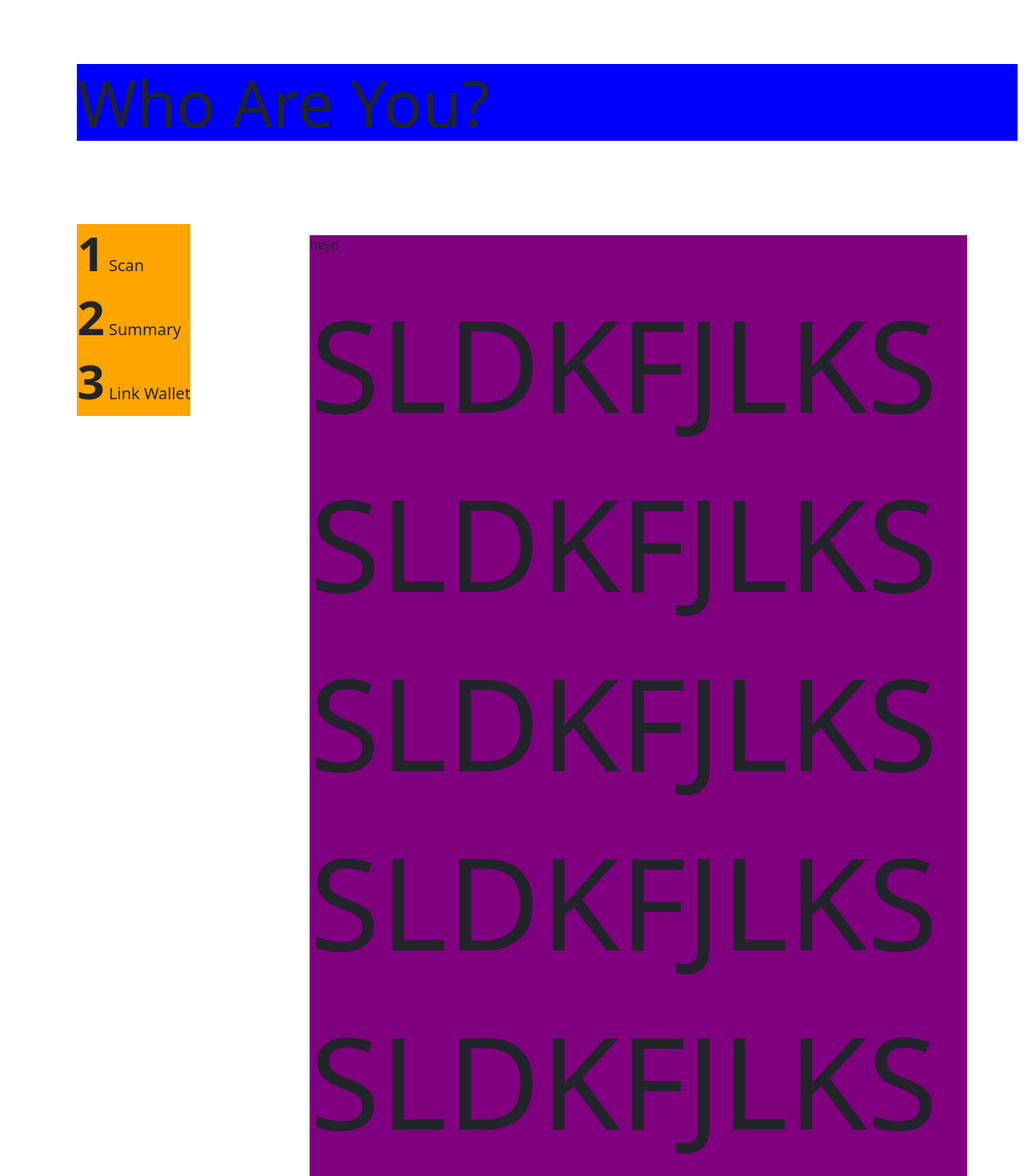
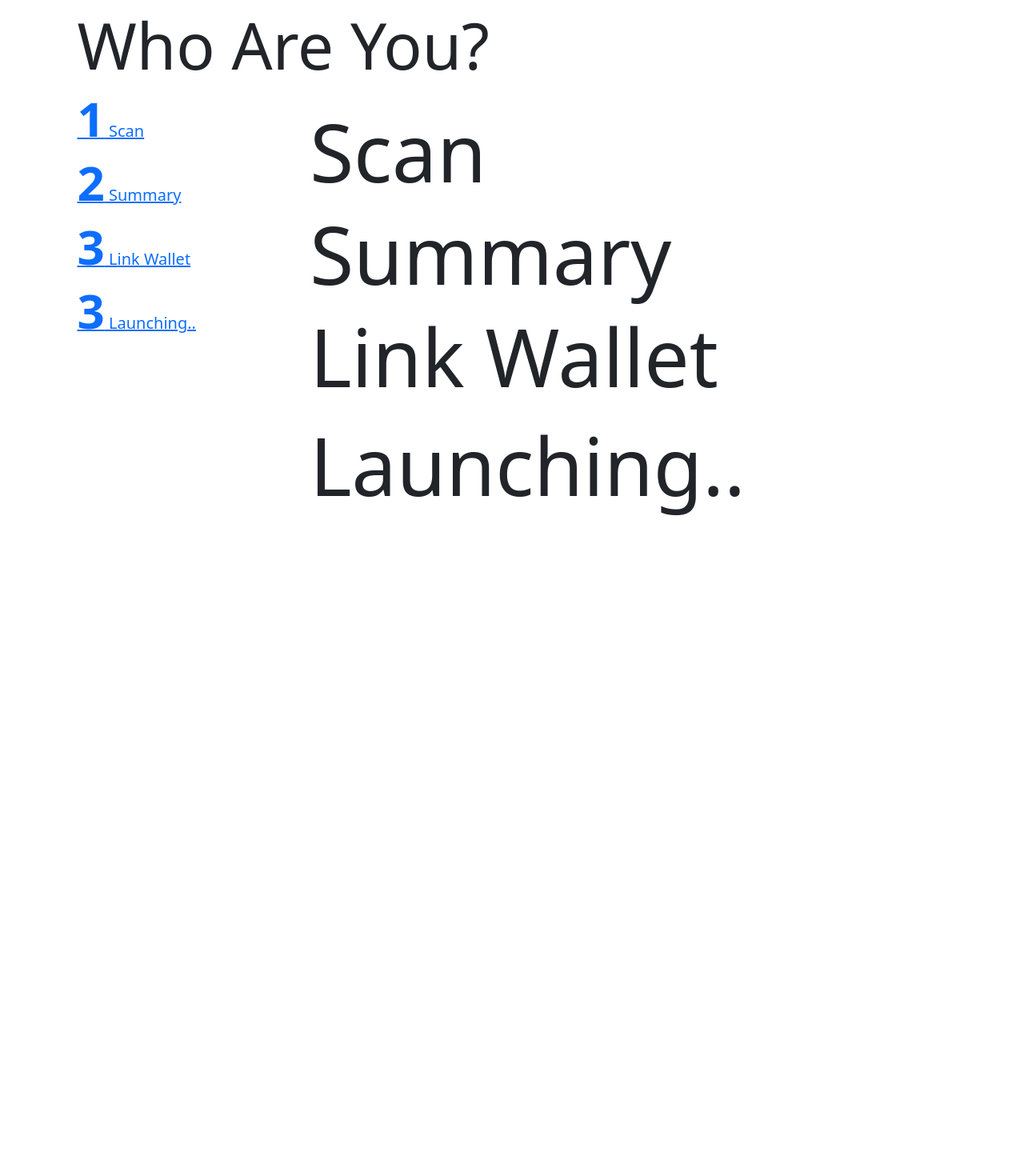
Before and after one commit to projectavi/ocd, a Svelte app in the folder ocd-app/: page / in a window 1280 px wide. Shown: the top 1470 px of the page at 80% size. After the commit the page ends 800 px from the top, so only its background shows below. Built offline with nearby package versions, Linux system fonts and the light colour scheme.

Commit message:
Nav bar with smooth scrolling
added smooth scrolling style when click section on nav bar, it scrolls to the respective section on the form sheet

```diff
--- a/ocd-app/src/Verify.svelte
+++ b/ocd-app/src/Verify.svelte
@@ -1,5 +1,9 @@
 <script>
     import { Router, Route, Link } from "svelte-navigator";
+
+    function clickselect() {
+
+}
 </script>
 
 <div id="top">
@@ -7,78 +11,76 @@
 </div>
 
 <div id="static-left">
-    <h5>
+    <h5 style="text-decoration: none;">
+        <a href="#scan">
             <strong style='font-size:60px'>1</strong> Scan
+        </a>
     </h5>
     <h5>
+        <a href="#summary">
             <strong style='font-size:60px'>2</strong> Summary
+        </a>
     </h5>
     <h5>
+        <a href="#linkwallet">
             <strong style='font-size:60px'>3</strong> Link Wallet
+        </a>
+    </h5>
+    <h5>
+        <a href="#launching">
+            <strong style='font-size:60px'>3</strong> Launching..
+        </a>
     </h5>
 </div>
 
 
 <div id="scroll-right">
-    <p>
-        heyo
-    </p>
-    <br>
-    <h1 style="font-size:160px">
-        SLDKFJLKS
+    <section id="scan">
+        <h1 style="font-size:100px">
+            Scan
         </h1>
-    <br>
-    <h1 style="font-size:160px">
-        SLDKFJLKS
+    </section>
+    <section id="summary">
+        <h1 style="font-size:100px">
+            Summary
         </h1>
-    <br>
-    <h1 style="font-size:160px">
-        SLDKFJLKS
+    </section>
+    <section id="linkwallet">
+        <h1 style="font-size:100px">
+            Link Wallet
         </h1>
-    <br>
-    <h1 style="font-size:160px">
-        SLDKFJLKS
+        <p></p>
+    </section>
+    <section id="launching">
+        <h1 style="font-size:100px">
+            Launching..
         </h1>
-    <br>
-    <h1 style="font-size:160px">
-        SLDKFJLKS
-    </h1>
-    <br>
-    <h1 style="font-size:160px">
-        SLDKFJLKS
-    </h1>
-    <br>
-    <h1 style="font-size:160px">
-        SLDKFJLKS
-    </h1>
+        <p></p>
+    </section>
 </div>
 
 
-
-
 <style>
+    html{
+        scroll-behavior: smooth;
+    }
     #top {
-        position: sticky;
         top: 10%;
         margin-left: 7%;
-        background-color: blue;
-        /* transform: translate(-50%, -50%); */
+        height:60%;
     }
     #scroll-right {
         position: relative;
-        background-color: purple;
-        /* overflow: auto; */
-        margin-top:15%;
+        overflow: auto;
+        margin-top:2%;
         margin-left:30%;
-        width:65%;
     }
 
     #static-left{
         position: sticky;
-        background-color: orange;
         float: left;
         top: 35%;
         margin-left:7%;
+        top: 2rem;
     }
-
 </style>
```
Lines whose indentation alone changed are shown as unchanged.
